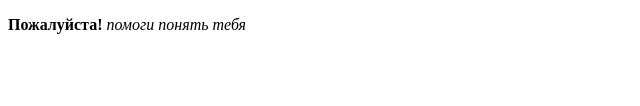
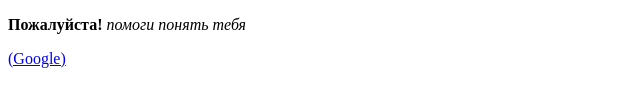
Before and after one commit to Stoian-Iulia/gittest, a plain HTML site: page index.html in a window 1280 px wide. Shown: the part 152-258 px from the top of the page, 0-640 px from the left. Drawn offline with Linux system fonts and the light colour scheme.

Commit message:
добавила ссылку на гугл

```diff
--- a/index.html
+++ b/index.html
@@ -10,5 +10,6 @@
 	<h2>Я надеюсь, мы с тобой подружимся</h2>
 	<h3>И будем вместе работать над проектами</h3>
 	<p><strong>Пожалуйста!</strong> <em>помоги понять тебя</em> </p>
+	<p> <a href="https://www.google.com/" target="_blank">(Google)</a></p>
 </body>
 </html>
```
